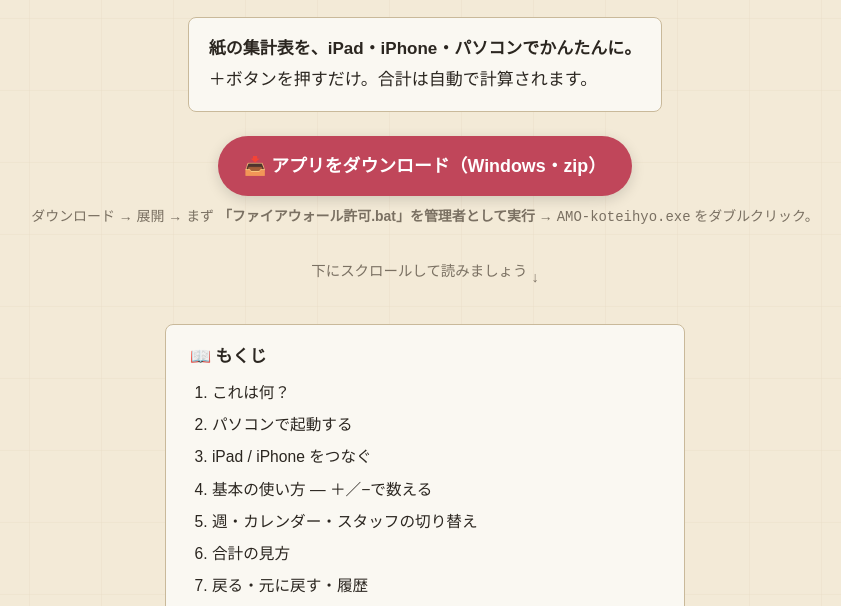
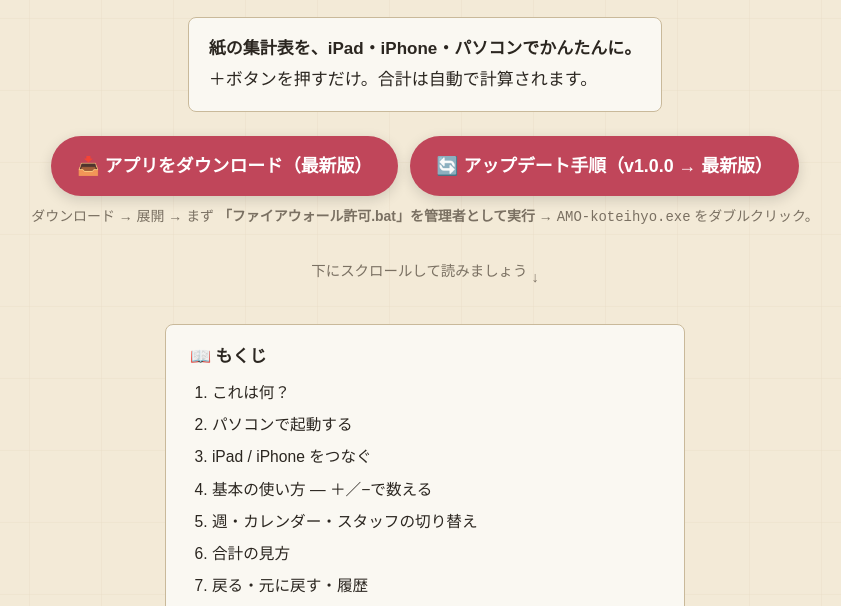
Before and after one commit to zytakeshi/amo-koteihyo, a plain HTML site: page docs/index.html in a window 1280 px wide. Shown: the part 181-787 px from the top of the page, without its empty margins (215-1056 px from the left). Drawn offline with Linux system fonts and the light colour scheme.

Commit message:
docs: アップデートガイドへのASCII別名(update.html)とガイドトップからの導線を追加、DLボタンをlatestへ

```diff
--- a/docs/index.html
+++ b/docs/index.html
@@ -191,7 +191,8 @@ html{font-size:15px}
 ＋ボタンを押すだけ。合計は自動で計算されます。
 </div>
 <div class="dl-row">
-<a class="dl-btn" href="https://github.com/zytakeshi/amo-koteihyo/releases/download/v1.0.0/AMO-koteihyo-windows.zip">📥 アプリをダウンロード（Windows・zip）</a>
+<a class="dl-btn" href="https://github.com/zytakeshi/amo-koteihyo/releases/latest">📥 アプリをダウンロード（最新版）</a>
+<a class="dl-btn" href="./update.html">🔄 アップデート手順（v1.0.0 → 最新版）</a>
 </div>
 <p class="dl-note">ダウンロード → 展開 → まず <strong>「ファイアウォール許可.bat」を管理者として実行</strong> → <code>AMO-koteihyo.exe</code> をダブルクリック。</p>
 <p class="scroll-hint">下にスクロールして読みましょう <span aria-hidden="true">↓</span></p>
```
Also changed, not shown: docs/update.html (added, +12 -0 lines).
